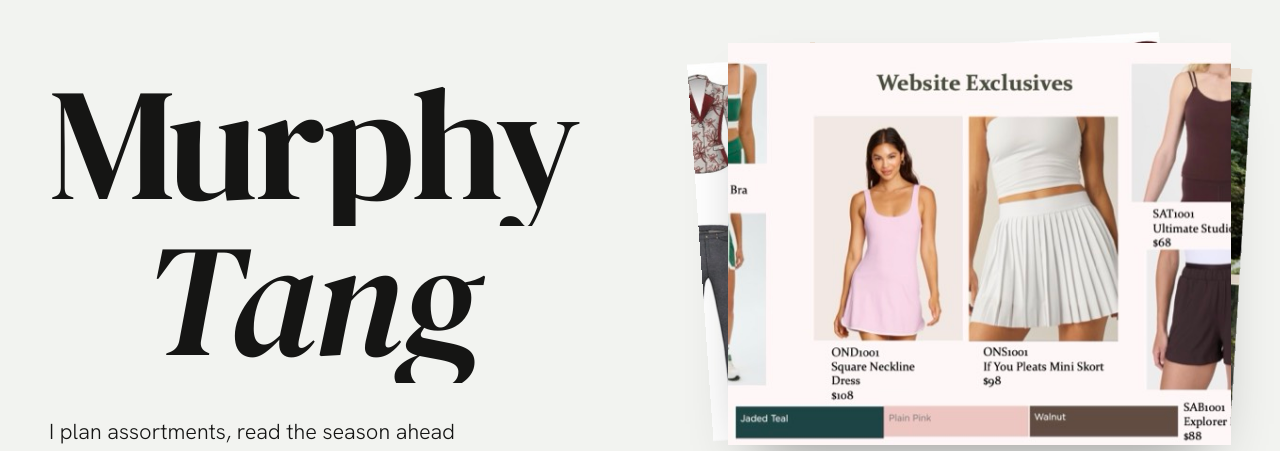
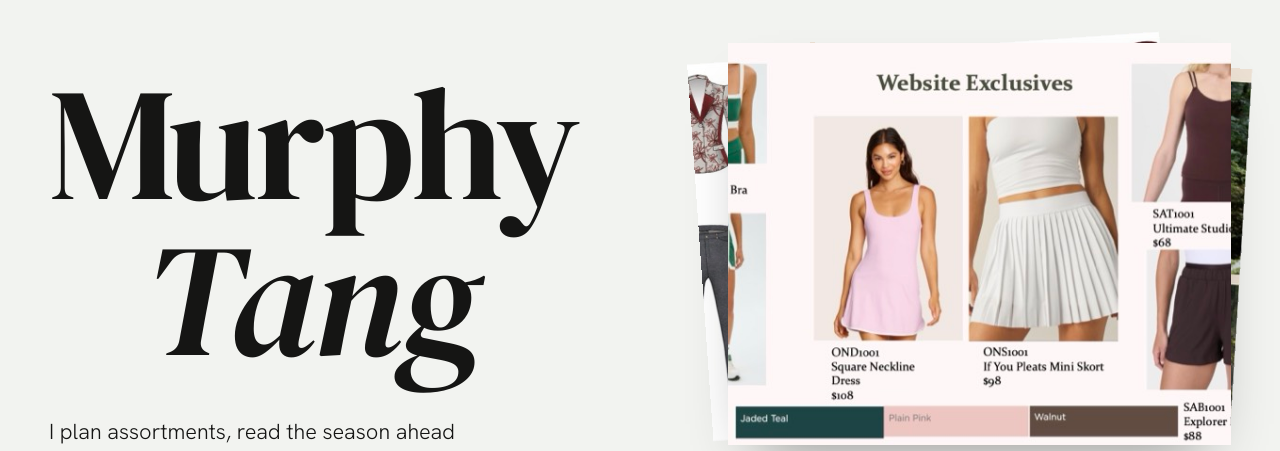
Before and after one commit to Murphy367/planningprotfolio, a plain HTML site: page index.html in a window 1280 px wide. Shown: the part 173-624 px from the top of the page. Drawn offline with Linux system fonts and the light colour scheme.

Commit message:
Fix clipped descenders in hero name
Co-Authored-By: Claude Opus 5.5 <noreply@anthropic.com>

```diff
--- a/index.html
+++ b/index.html
@@ -87,7 +87,7 @@ nav.main a:hover::after,nav.main a.active::after,.ul:hover::after{transform:scal
 .hero-meta{display:flex;justify-content:space-between;flex-wrap:wrap;gap:10px;border-bottom:1px solid var(--line);padding-bottom:14px}
 .hero-grid{display:grid;grid-template-columns:minmax(0,1.25fr) minmax(0,1fr);gap:clamp(24px,4vw,64px);align-items:end;margin-top:clamp(28px,5vw,64px)}
 .name{font-family:var(--display);font-size:clamp(64px,12.5vw,200px);line-height:.92;letter-spacing:-.02em;font-weight:400}
-.name .line{display:block;overflow:hidden;padding-bottom:.06em}
+.name .line{display:block;overflow:hidden;padding-bottom:.22em;margin-bottom:-.16em}
 .name .line span{display:inline-block;animation:rise 1.2s var(--ease) .1s backwards}
 @keyframes rise{from{transform:translateY(105%)}}
 .name em{font-style:italic;font-weight:400;padding-left:.6em}
```
